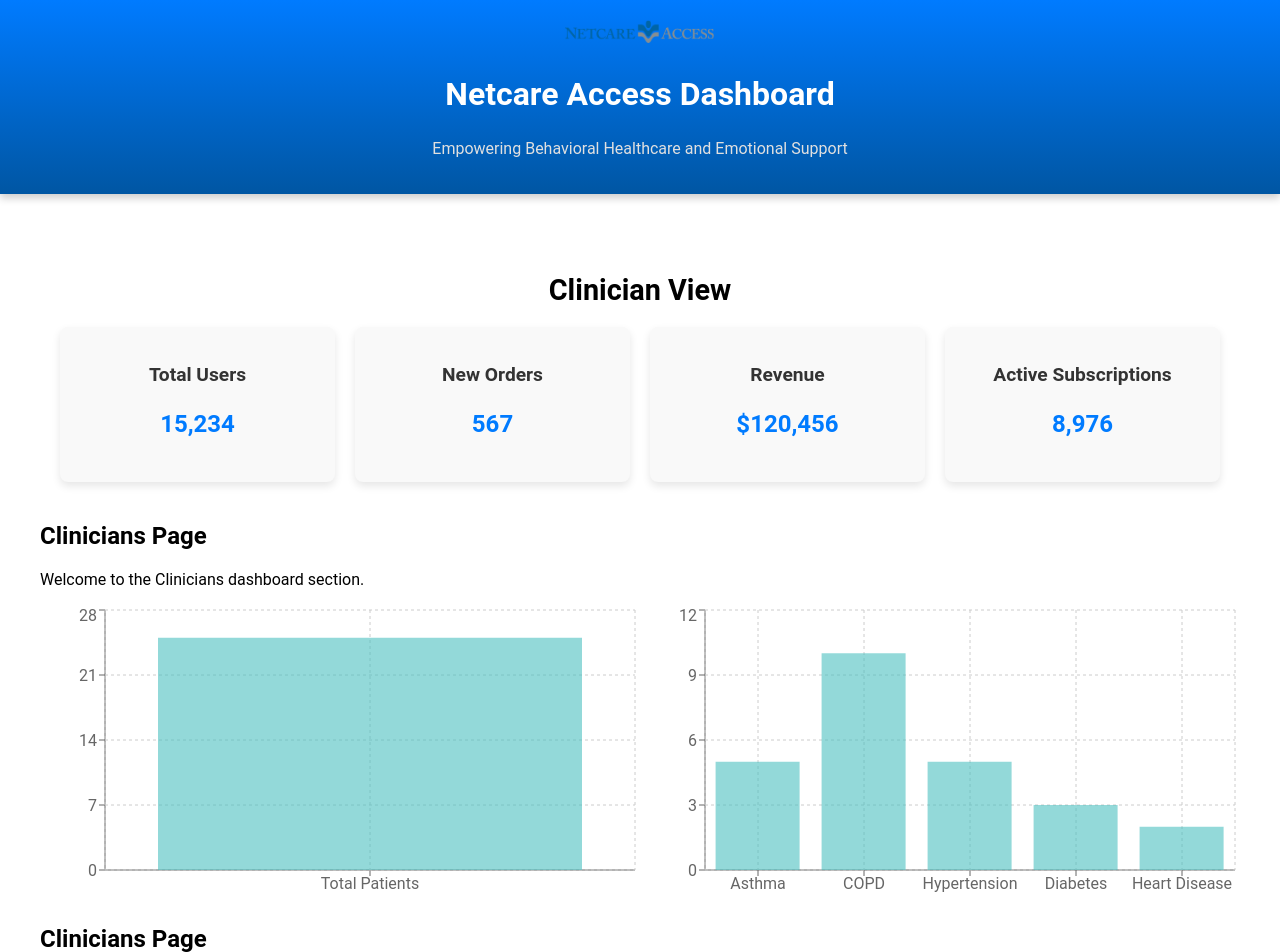
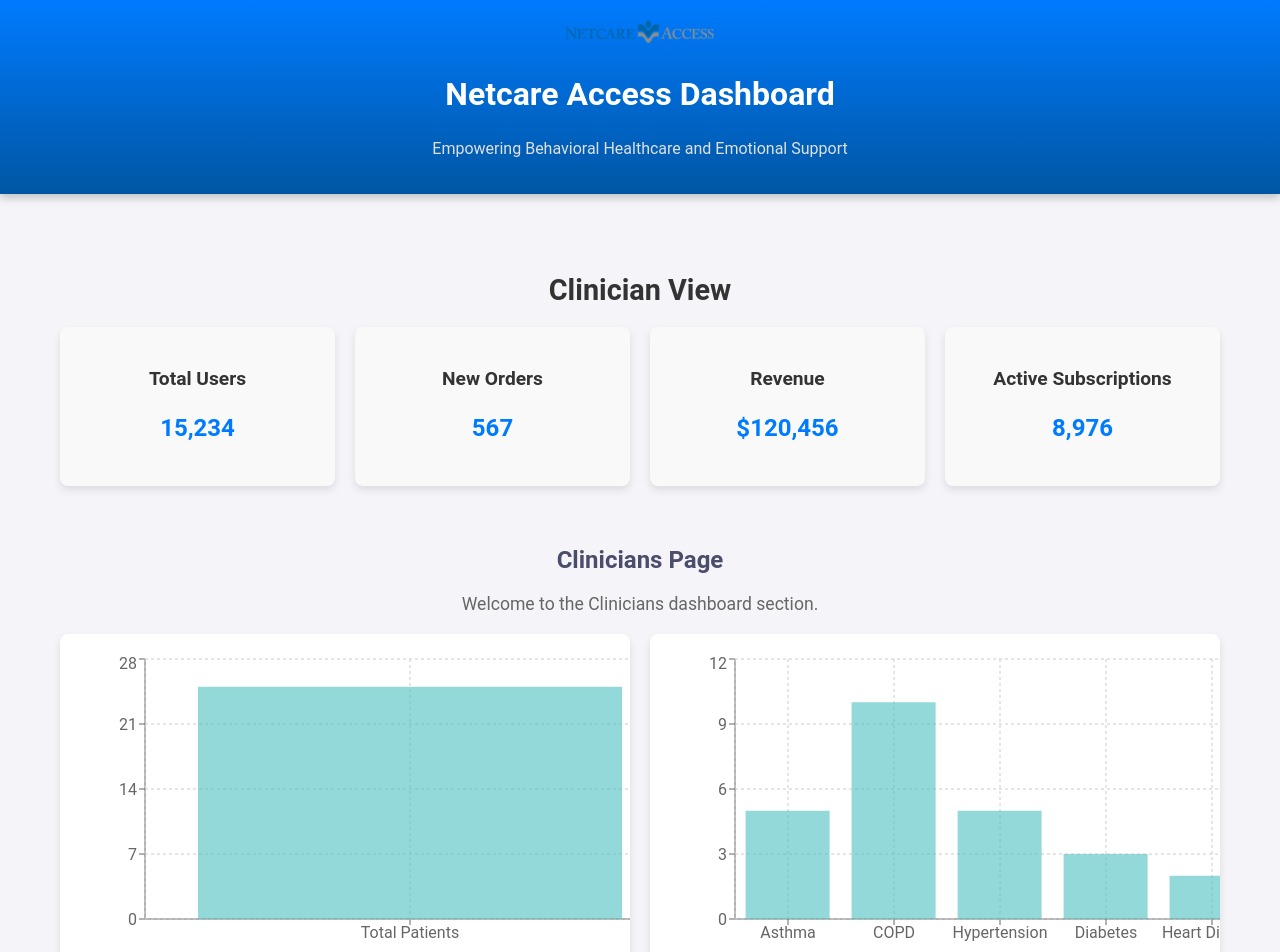
Before and after one commit to cfgcolumbus24/Team-14, a React (Create React App) app in the folder client/: page / in a window 1280 px wide. Shown: the top 952 px of the page. Built offline with nearby package versions, Linux system fonts and the light colour scheme.

Commit message:
Updated chart views

```diff
--- a/client/src/components/CliniciansVisuals.js
+++ b/client/src/components/CliniciansVisuals.js
@@ -1,34 +1,260 @@
 import React from "react";
 import { BarChart, Bar, XAxis, YAxis, Tooltip, CartesianGrid } from "recharts";
+import "../styles/CliniciansVisuals.css";
 
 function CliniciansVisuals() {
   // Sample data as an array of objects
   const patientData = [
-    { PatientID: "PAT0001", Age: 25, Gender: "Male", Diagnosis: "Asthma", Medication: "Albuterol", VisitDate: "2024-05-16", LabResult: 100.1, Insurance: "Uninsured" },
-    { PatientID: "PAT0002", Age: 54, Gender: "Female", Diagnosis: "COPD", Medication: "Lisinopril", VisitDate: "2024-12-06", LabResult: 60.85, Insurance: "Medicare" },
-    { PatientID: "PAT0003", Age: 62, Gender: "Female", Diagnosis: "COPD", Medication: "Lisinopril", VisitDate: "2024-07-30", LabResult: 50.98, Insurance: "Medicare" },
-    { PatientID: "PAT0004", Age: 57, Gender: "Male", Diagnosis: "Hypertension", Medication: "Atorvastatin", VisitDate: "2024-07-09", LabResult: 115.3, Insurance: "Medicaid" },
-    { PatientID: "PAT0005", Age: 58, Gender: "Female", Diagnosis: "COPD", Medication: "Metformin", VisitDate: "2024-04-01", LabResult: 70.92, Insurance: "Private" },
-    { PatientID: "PAT0006", Age: 54, Gender: "Female", Diagnosis: "Asthma", Medication: "Albuterol", VisitDate: "2024-08-16", LabResult: 129.82, Insurance: "Uninsured" },
-    { PatientID: "PAT0007", Age: 37, Gender: "Male", Diagnosis: "Diabetes", Medication: "Lisinopril", VisitDate: "2024-10-11", LabResult: 87.51, Insurance: "Uninsured" },
-    { PatientID: "PAT0008", Age: 54, Gender: "Male", Diagnosis: "COPD", Medication: "Atorvastatin", VisitDate: "2024-06-09", LabResult: 101.15, Insurance: "Private" },
-    { PatientID: "PAT0009", Age: 68, Gender: "Female", Diagnosis: "COPD", Medication: "Aspirin", VisitDate: "2024-08-22", LabResult: 68.27, Insurance: "Private" },
-    { PatientID: "PAT0010", Age: 90, Gender: "Female", Diagnosis: "Hypertension", Medication: "Lisinopril", VisitDate: "2024-03-24", LabResult: 92.84, Insurance: "Medicaid" },
-    { PatientID: "PAT0011", Age: 70, Gender: "Male", Diagnosis: "Heart Disease", Medication: "Lisinopril", VisitDate: "2024-05-14", LabResult: 103.81, Insurance: "Medicare" },
-    { PatientID: "PAT0012", Age: 49, Gender: "Female", Diagnosis: "Asthma", Medication: "Lisinopril", VisitDate: "2024-03-08", LabResult: 90.42, Insurance: "Medicare" },
-    { PatientID: "PAT0013", Age: 69, Gender: "Male", Diagnosis: "COPD", Medication: "Aspirin", VisitDate: "2024-12-02", LabResult: 111.9, Insurance: "Private" },
-    { PatientID: "PAT0014", Age: 66, Gender: "Female", Diagnosis: "Diabetes", Medication: "Albuterol", VisitDate: "2024-03-04", LabResult: 81.0, Insurance: "Medicaid" },
-    { PatientID: "PAT0015", Age: 81, Gender: "Female", Diagnosis: "Diabetes", Medication: "Lisinopril", VisitDate: "2024-01-05", LabResult: 130.47, Insurance: "Uninsured" },
-    { PatientID: "PAT0016", Age: 39, Gender: "Male", Diagnosis: "Hypertension", Medication: "Aspirin", VisitDate: "2024-12-31", LabResult: 148.74, Insurance: "Medicaid" },
-    { PatientID: "PAT0017", Age: 81, Gender: "Male", Diagnosis: "Hypertension", Medication: "Aspirin", VisitDate: "2024-12-01", LabResult: 110.41, Insurance: "Medicaid" },
-    { PatientID: "PAT0018", Age: 23, Gender: "Male", Diagnosis: "COPD", Medication: "Atorvastatin", VisitDate: "2024-10-12", LabResult: 54.88, Insurance: "Medicaid" },
-    { PatientID: "PAT0019", Age: 54, Gender: "Female", Diagnosis: "COPD", Medication: "Atorvastatin", VisitDate: "2024-09-20", LabResult: 130.22, Insurance: "Medicare" },
-    { PatientID: "PAT0020", Age: 29, Gender: "Female", Diagnosis: "Hypertension", Medication: "Atorvastatin", VisitDate: "2024-01-07", LabResult: 65.11, Insurance: "Uninsured" },
-    { PatientID: "PAT0021", Age: 64, Gender: "Male", Diagnosis: "COPD", Medication: "Aspirin", VisitDate: "2024-04-13", LabResult: 138.28, Insurance: "Medicaid" },
-    { PatientID: "PAT0022", Age: 27, Gender: "Male", Diagnosis: "Asthma", Medication: "Atorvastatin", VisitDate: "2024-05-29", LabResult: 146.01, Insurance: "Medicare" },
-    { PatientID: "PAT0023", Age: 78, Gender: "Female", Diagnosis: "Heart Disease", Medication: "Albuterol", VisitDate: "2024-02-05", LabResult: 64.72, Insurance: "Private" },
-    { PatientID: "PAT0024", Age: 88, Gender: "Male", Diagnosis: "COPD", Medication: "Lisinopril", VisitDate: "2024-06-02", LabResult: 144.82, Insurance: "Uninsured" },
-    { PatientID: "PAT0025", Age: 31, Gender: "Female", Diagnosis: "Asthma", Medication: "Aspirin", VisitDate: "2024-01-28", LabResult: 63.88, Insurance: "Private" }
+    {
+      PatientID: "PAT0001",
+      Age: 25,
+      Gender: "Male",
+      Diagnosis: "Asthma",
+      Medication: "Albuterol",
+      VisitDate: "2024-05-16",
+      LabResult: 100.1,
+      Insurance: "Uninsured",
+    },
+    {
+      PatientID: "PAT0002",
+      Age: 54,
+      Gender: "Female",
+      Diagnosis: "COPD",
+      Medication: "Lisinopril",
+      VisitDate: "2024-12-06",
+      LabResult: 60.85,
+      Insurance: "Medicare",
+    },
+    {
+      PatientID: "PAT0003",
+      Age: 62,
+      Gender: "Female",
+      Diagnosis: "COPD",
+      Medication: "Lisinopril",
+      VisitDate: "2024-07-30",
+      LabResult: 50.98,
+      Insurance: "Medicare",
+    },
+    {
+      PatientID: "PAT0004",
+      Age: 57,
+      Gender: "Male",
+      Diagnosis: "Hypertension",
+      Medication: "Atorvastatin",
+      VisitDate: "2024-07-09",
+      LabResult: 115.3,
+      Insurance: "Medicaid",
+    },
+    {
+      PatientID: "PAT0005",
+      Age: 58,
+      Gender: "Female",
+      Diagnosis: "COPD",
+      Medication: "Metformin",
+      VisitDate: "2024-04-01",
+      LabResult: 70.92,
+      Insurance: "Private",
+    },
+    {
+      PatientID: "PAT0006",
+      Age: 54,
+      Gender: "Female",
+      Diagnosis: "Asthma",
+      Medication: "Albuterol",
+      VisitDate: "2024-08-16",
+      LabResult: 129.82,
+      Insurance: "Uninsured",
+    },
+    {
+      PatientID: "PAT0007",
+      Age: 37,
+      Gender: "Male",
+      Diagnosis: "Diabetes",
+      Medication: "Lisinopril",
+      VisitDate: "2024-10-11",
+      LabResult: 87.51,
+      Insurance: "Uninsured",
+    },
+    {
+      PatientID: "PAT0008",
+      Age: 54,
+      Gender: "Male",
+      Diagnosis: "COPD",
+      Medication: "Atorvastatin",
+      VisitDate: "2024-06-09",
+      LabResult: 101.15,
+      Insurance: "Private",
+    },
+    {
+      PatientID: "PAT0009",
+      Age: 68,
+      Gender: "Female",
+      Diagnosis: "COPD",
+      Medication: "Aspirin",
+      VisitDate: "2024-08-22",
+      LabResult: 68.27,
+      Insurance: "Private",
+    },
+    {
+      PatientID: "PAT0010",
+      Age: 90,
+      Gender: "Female",
+      Diagnosis: "Hypertension",
+      Medication: "Lisinopril",
+      VisitDate: "2024-03-24",
+      LabResult: 92.84,
+      Insurance: "Medicaid",
+    },
+    {
+      PatientID: "PAT0011",
+      Age: 70,
+      Gender: "Male",
+      Diagnosis: "Heart Disease",
+      Medication: "Lisinopril",
+      VisitDate: "2024-05-14",
+      LabResult: 103.81,
+      Insurance: "Medicare",
+    },
+    {
+      PatientID: "PAT0012",
+      Age: 49,
+      Gender: "Female",
+      Diagnosis: "Asthma",
+      Medication: "Lisinopril",
+      VisitDate: "2024-03-08",
+      LabResult: 90.42,
+      Insurance: "Medicare",
+    },
+    {
+      PatientID: "PAT0013",
+      Age: 69,
+      Gender: "Male",
+      Diagnosis: "COPD",
+      Medication: "Aspirin",
+      VisitDate: "2024-12-02",
+      LabResult: 111.9,
+      Insurance: "Private",
+    },
+    {
+      PatientID: "PAT0014",
+      Age: 66,
+      Gender: "Female",
+      Diagnosis: "Diabetes",
+      Medication: "Albuterol",
+      VisitDate: "2024-03-04",
+      LabResult: 81.0,
+      Insurance: "Medicaid",
+    },
+    {
+      PatientID: "PAT0015",
+      Age: 81,
+      Gender: "Female",
+      Diagnosis: "Diabetes",
+      Medication: "Lisinopril",
+      VisitDate: "2024-01-05",
+      LabResult: 130.47,
+      Insurance: "Uninsured",
+    },
+    {
+      PatientID: "PAT0016",
+      Age: 39,
+      Gender: "Male",
+      Diagnosis: "Hypertension",
+      Medication: "Aspirin",
+      VisitDate: "2024-12-31",
+      LabResult: 148.74,
+      Insurance: "Medicaid",
+    },
+    {
+      PatientID: "PAT0017",
+      Age: 81,
+      Gender: "Male",
+      Diagnosis: "Hypertension",
+      Medication: "Aspirin",
+      VisitDate: "2024-12-01",
+      LabResult: 110.41,
+      Insurance: "Medicaid",
+    },
+    {
+      PatientID: "PAT0018",
+      Age: 23,
+      Gender: "Male",
+      Diagnosis: "COPD",
+      Medication: "Atorvastatin",
+      VisitDate: "2024-10-12",
+      LabResult: 54.88,
+      Insurance: "Medicaid",
+    },
+    {
+      PatientID: "PAT0019",
+      Age: 54,
+      Gender: "Female",
+      Diagnosis: "COPD",
+      Medication: "Atorvastatin",
+      VisitDate: "2024-09-20",
+      LabResult: 130.22,
+      Insurance: "Medicare",
+    },
+    {
+      PatientID: "PAT0020",
+      Age: 29,
+      Gender: "Female",
+      Diagnosis: "Hypertension",
+      Medication: "Atorvastatin",
+      VisitDate: "2024-01-07",
+      LabResult: 65.11,
+      Insurance: "Uninsured",
+    },
+    {
+      PatientID: "PAT0021",
+      Age: 64,
+      Gender: "Male",
+      Diagnosis: "COPD",
+      Medication: "Aspirin",
+      VisitDate: "2024-04-13",
+      LabResult: 138.28,
+      Insurance: "Medicaid",
+    },
+    {
+      PatientID: "PAT0022",
+      Age: 27,
+      Gender: "Male",
+      Diagnosis: "Asthma",
+      Medication: "Atorvastatin",
+      VisitDate: "2024-05-29",
+      LabResult: 146.01,
+      Insurance: "Medicare",
+    },
+    {
+      PatientID: "PAT0023",
+      Age: 78,
+      Gender: "Female",
+      Diagnosis: "Heart Disease",
+      Medication: "Albuterol",
+      VisitDate: "2024-02-05",
+      LabResult: 64.72,
+      Insurance: "Private",
+    },
+    {
+      PatientID: "PAT0024",
+      Age: 88,
+      Gender: "Male",
+      Diagnosis: "COPD",
+      Medication: "Lisinopril",
+      VisitDate: "2024-06-02",
+      LabResult: 144.82,
+      Insurance: "Uninsured",
+    },
+    {
+      PatientID: "PAT0025",
+      Age: 31,
+      Gender: "Female",
+      Diagnosis: "Asthma",
+      Medication: "Aspirin",
+      VisitDate: "2024-01-28",
+      LabResult: 63.88,
+      Insurance: "Private",
+    },
   ];
   // data for the total patients chart
   const numPatients = [
@@ -44,17 +270,17 @@
     return acc;
   }, {});
 
-  const diagnosisData = Object.keys(diagnosisCounts).map(diagnosis => ({
+  const diagnosisData = Object.keys(diagnosisCounts).map((diagnosis) => ({
     name: diagnosis,
     count: diagnosisCounts[diagnosis],
   }));
 
   return (
-    <div>
+    <div className="dashboard-container">
       <h2>Clinicians Page</h2>
       <p>Welcome to the Clinicians dashboard section.</p>
-     <div style={{ display: "flex", justifyContent: "space-around" }}>
-      <div style={{ width: "600px" }}>
+      <div className="charts-grid">
+        <div className="chart-box">
           <BarChart width={600} height={300} data={numPatients}>
             <XAxis dataKey="name" />
             <YAxis />
@@ -63,7 +289,7 @@
             <Bar dataKey="count" fill="rgba(75, 192, 192, 0.6)" />
           </BarChart>
         </div>
-      <div style={{ width: "600px" }}>
+        <div className="chart-box">
           <BarChart width={600} height={300} data={diagnosisData}>
             <XAxis dataKey="name" />
             <YAxis />
--- /dev/null
+++ b/client/src/styles/CliniciansVisuals.css
@@ -0,0 +1,65 @@
+/* General styling */
+body {
+  font-family: Arial, sans-serif;
+  margin: 0;
+  padding: 0;
+  color: #333;
+  background-color: #f4f4f9;
+}
+
+h2 {
+  text-align: center;
+  color: #4c4c6d;
+  margin-top: 20px;
+}
+
+p {
+  text-align: center;
+  font-size: 1.1em;
+  color: #666;
+}
+
+/* Container for the dashboard */
+.dashboard-container {
+  max-width: 1200px;
+  margin: 0 auto;
+  padding: 20px;
+}
+
+/* Chart container */
+.charts-grid {
+  display: flex;
+  flex-wrap: wrap;
+  justify-content: space-around;
+  gap: 20px;
+  margin-top: 20px;
+}
+
+.chart-box {
+  background-color: #fff;
+  border-radius: 8px;
+  box-shadow: 0 4px 8px rgba(0, 0, 0, 0.1);
+  overflow: hidden;
+  padding: 20px;
+  max-width: 600px;
+  flex: 1;
+  min-width: 280px;
+  transition: transform 0.3s ease;
+}
+
+.chart-box:hover {
+  transform: translateY(-5px);
+}
+
+/* Mobile-friendly adjustments */
+@media (max-width: 768px) {
+  .charts-grid {
+    flex-direction: column;
+    align-items: center;
+  }
+
+  .chart-box {
+    max-width: 90%;
+    margin-bottom: 20px;
+  }
+}
```
Lines whose indentation alone changed are shown as unchanged.
